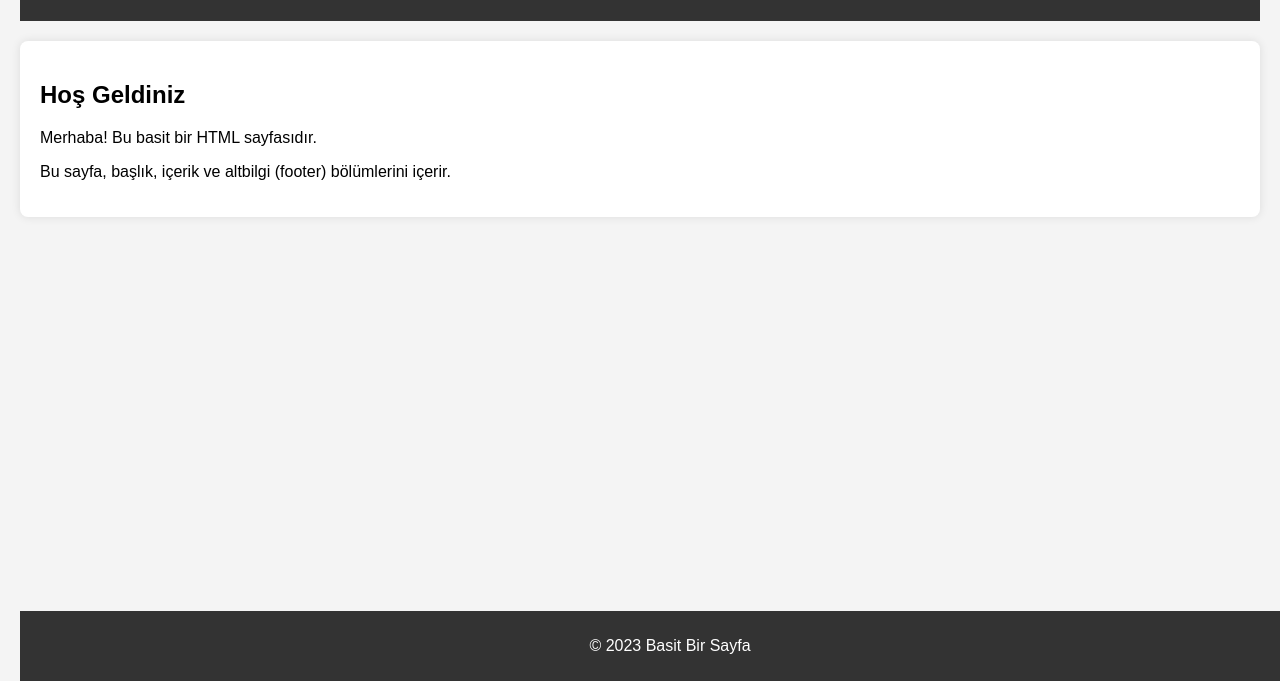
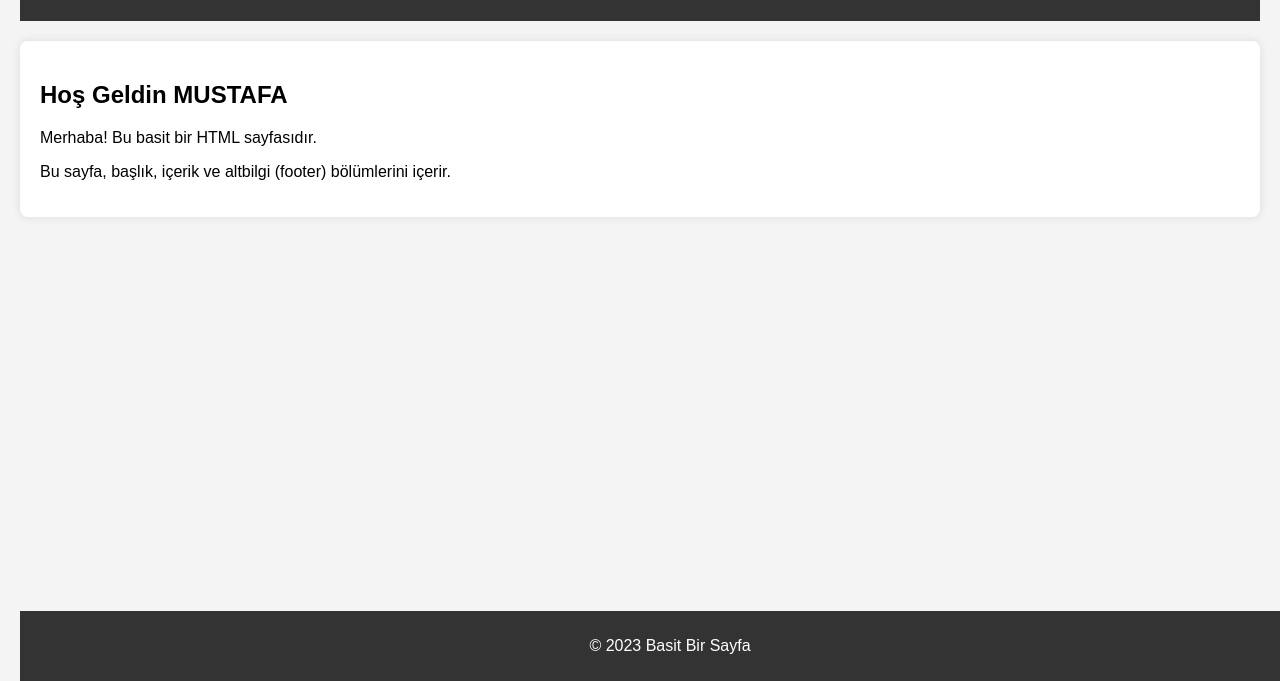
Before and after one commit to mustafacetin1722/git-dersleri-3, a plain HTML site: page index2.html in a window 1280 px wide. Shown: the part 119-800 px from the top of the page. Drawn offline with Linux system fonts and the light colour scheme.

Commit message:
Update index2.html
isim yazma

```diff
--- a/index2.html
+++ b/index2.html
@@ -44,7 +44,7 @@
     </header>
 
     <section>
-        <h2>Hoş Geldiniz</h2>
+        <h2>Hoş Geldin MUSTAFA</h2>
         <p>Merhaba! Bu basit bir HTML sayfasıdır.</p>
         <p>Bu sayfa, başlık, içerik ve altbilgi (footer) bölümlerini içerir.</p>
     </section>
```
